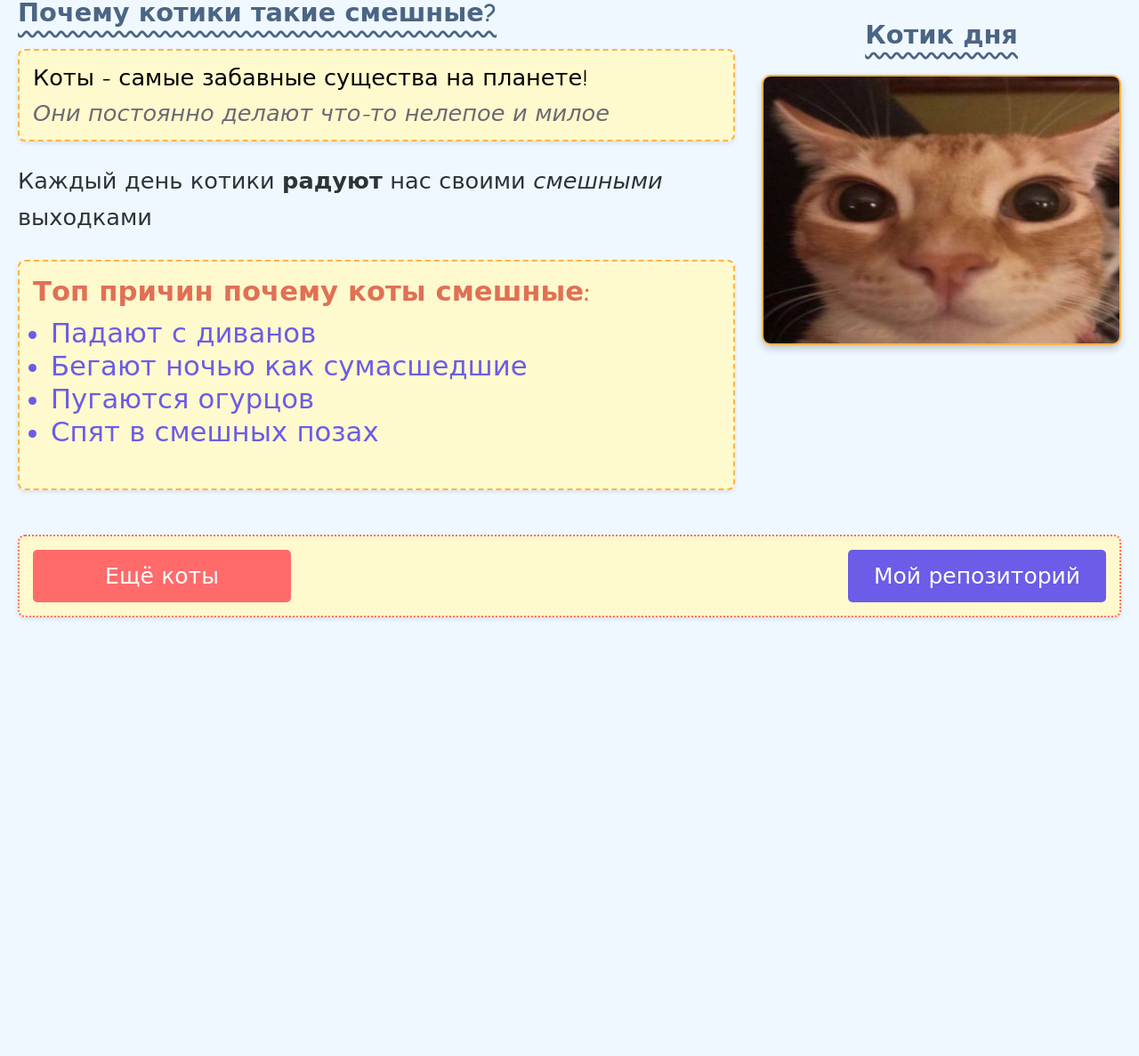
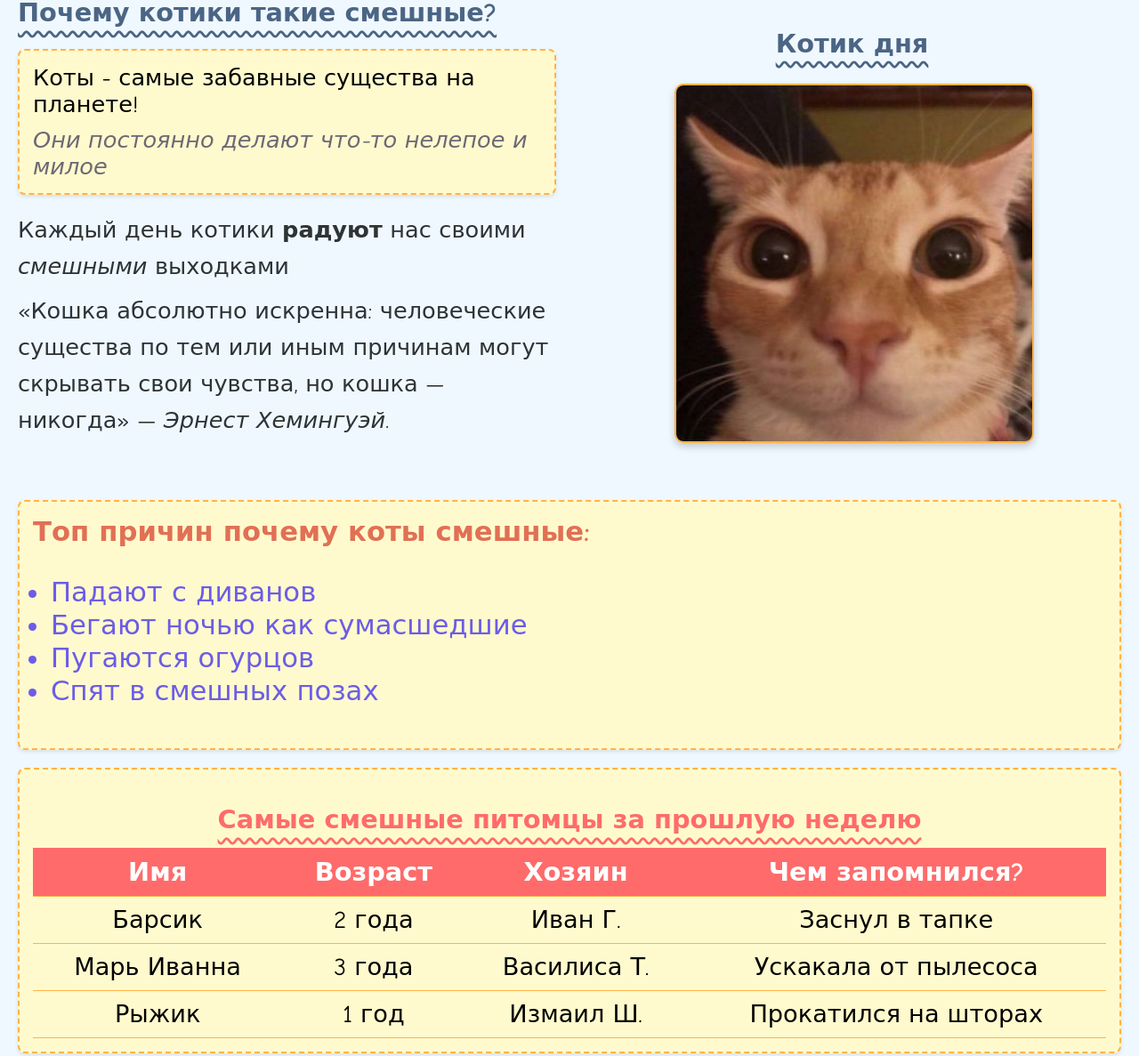
Before and after one commit to DimaDima51/web-programming, a plain HTML site: page index.html in a window 1280 px wide. Shown: the part 141-1328 px from the top of the page at 89% size. Before the commit the page ends 885 px from the top, so only its background shows below. Drawn offline with Linux system fonts and the light colour scheme.

Commit message:
Лабораторная 3-4

```diff
--- a/index.html
+++ b/index.html
@@ -1,9 +1,10 @@
 <!DOCTYPE html>
 <html>
     <head>
-        <meta charset="UTF-8"/>
+        <meta charset="UTF-8" />
+        <meta name="viewport" content="width=device-width, initial-scale=1.0" />
         <title>Смешные котики</title>
-        <link rel="stylesheet" href="styles.css">
+        <link rel="stylesheet" href="styles.css" />
     </head>
     <body>
         <h1 id="main-title">Смешные котики</h1>
@@ -17,25 +18,58 @@
                     <div class="sub-text">Они постоянно делают что-то нелепое и милое</div>
                 </div>
 
-                <p class="main-text">
-                    Каждый день котики <b>радуют</b> нас своими <em>смешными</em> выходками
-                </p>
+                <p class="main-text">Каждый день котики <b>радуют</b> нас своими <em>смешными</em> выходками</p>
 
-                <div class="highlight-box">
-                    <span class="important-list-title">Топ причин почему коты смешные:</span>
-                    <ul class="skills-list">
-                        <li>Падают с диванов</li>
-                        <li>Бегают ночью как сумасшедшие</li>
-                        <li>Пугаются огурцов</li>
-                        <li>Спят в смешных позах</li>
-                    </ul>
-                </div>
+                <p class="main-text">«Кошка абсолютно искренна: человеческие существа по тем или иным причинам могут скрывать свои чувства, но кошка — никогда» — <em>Эрнест Хемингуэй</em>.</p>
             </div>
 
             <div class="image-container">
                 <h3 class="section-title">Котик дня</h3>
-                <img src="cat.png" alt="Смешной кот" width="400" height="300">
+                <img src="cat.png" alt="Смешной кот" width="300" height="300" />
             </div>
+        </div>
+        <div class="highlight-box">
+            <span class="important-list-title">Топ причин почему коты смешные:</span>
+            <ul class="skills-list">
+                <li>Падают с диванов</li>
+                <li>Бегают ночью как сумасшедшие</li>
+                <li>Пугаются огурцов</li>
+                <li>Спят в смешных позах</li>
+            </ul>
+        </div>
+
+        <div class="cats-table">
+            <h2 class="section-title">Самые смешные питомцы за прошлую неделю</h2>
+            <table>
+                <thead>
+                    <tr>
+                        <th>Имя</th>
+                        <th>Возраст</th>
+                        <th>Хозяин</th>
+                        <th>Чем запомнился?</th>
+                    </tr>
+                </thead>
+                <tbody>
+                    <tr>
+                        <td data-label="Имя">Барсик</td>
+                        <td data-label="Возраст">2 года</td>
+                        <td data-label="Хозяин">Иван Г.</td>
+                        <td data-label="Чем запомнился?">Заснул в тапке</td>
+                    </tr>
+                    <tr>
+                        <td data-label="Имя">Марь Иванна</td>
+                        <td data-label="Возраст">3 года</td>
+                        <td data-label="Хозяин">Василиса Т.</td>
+                        <td data-label="Чем запомнился?">Ускакала от пылесоса</td>
+                    </tr>
+                    <tr>
+                        <td data-label="Имя">Рыжик</td>
+                        <td data-label="Возраст">1 год</td>
+                        <td data-label="Хозяин">Измаил Ш.</td>
+                        <td data-label="Чем запомнился?">Прокатился на шторах</td>
+                    </tr>
+                </tbody>
+            </table>
         </div>
 
         <div class="flex-container">
--- a/styles.css
+++ b/styles.css
@@ -1,5 +1,5 @@
 body {
-    font-family: 'Comic Sans MS', cursive, sans-serif;
+    font-family: "Comic Sans MS", cursive, sans-serif;
     background-color: #f0f8ff;
     margin: 0;
     padding: 20px;
@@ -20,14 +20,24 @@ body {
     text-underline-offset: 10px;
 }
 
-.highlight-box {
-    font-size: 1.6em;
+.highlight-box, .flex-container, .cats-table {
     background-color: #fffacd;
     padding: 15px;
     border-radius: 8px;
     box-shadow: 0 2px 4px rgba(0, 0, 0, 0.1);
-    margin-bottom: 20px;
+    margin: 20px 0;
+}
+
+.highlight-box, .cats-table {
     border: 2px dashed #ffb347;
+}
+
+.flex-container {
+    display: flex;
+    justify-content: space-between;
+    align-items: center;
+    gap: 15px;
+    border: 2px dotted #ff6b6b;
 }
 
 .sub-text {
@@ -36,49 +46,40 @@ body {
     font-style: italic;
 }
 
+.highlight-box {
+    font-size: 1.6em;
+}
+
 .main-text {
     font-size: 1.6em;
     line-height: 1.6;
     color: #2d3436;
+    margin: 10px 0;
 }
 
 .important-list-title {
+    display: block;
     font-weight: bold;
     color: #e17055;
     font-size: 1.2em;
-    display: block;
     margin-bottom: 10px;
 }
 
 .skills-list {
     font-size: 1.2em;
     padding-left: 20px;
-    margin-top: 10px;
     color: #6c5ce7;
 }
 
-.flex-container {
-    background-color: #fffacd;
-    display: flex;
-    flex-direction: row;
-    justify-content: space-between;
-    align-items: center;
-    gap: 15px;
-    padding: 15px;
-    border-radius: 8px;
-    box-shadow: 0 2px 4px rgba(0, 0, 0, 0.1);
-    margin-top: 30px;
-    margin-bottom: 30px;
-    border: 2px dotted #ff6b6b;
-}
-
 .button {
+    display: inline-block;
+    width: 250px;
     padding: 15px 20px;
     border-radius: 5px;
-    font-size: 25px;
+    font-size: 1.6em;
+    text-align: center;
+    color: #fff;
     text-decoration: none;
-    width: 250px;
-    text-align: center;
     transition: transform 0.3s;
 }
 
@@ -87,28 +88,45 @@ body {
 }
 
 .primary-button {
-    color: white;
     background-color: #ff6b6b;
 }
 
 .secondary-button {
-    color: white;
     background-color: #6c5ce7;
 }
 
 .image-container {
-    margin-top: 30px;
     text-align: center;
+    margin: 30px auto;
+    width: 400px;
+    max-width: 100%;
+}
+
+@keyframes wiggle {
+    0%   { transform: rotate(0deg); }
+    25%  { transform: rotate(-5deg); }
+    50%  { transform: rotate(0deg); }
+    75%  { transform: rotate(5deg); }
+    100% { transform: rotate(0deg); }
 }
 
 .image-container img {
+    width: 100%;
+    height: auto;
     border: 2px solid #ffb347;
     border-radius: 10px;
     box-shadow: 0 4px 8px rgba(0, 0, 0, 0.2);
+    transition: transform 0.3s ease-in-out;
+}
+
+.image-container:hover img {
+    animation: wiggle 0.6s infinite ease-in-out;
+    transform-origin: center;
 }
 
 .content-wrapper {
-    display: flex;
+    display: grid;
+    grid-template-columns: 1fr 1fr;
     gap: 30px;
     align-items: flex-start;
     margin-bottom: 30px;
@@ -116,9 +134,83 @@ body {
 
 .text-content {
     flex: 1;
+    min-width: 300px;
 }
 
-.image-container {
-    flex-shrink: 0;
-    margin-top: 20px;
+.cats-table {
+    box-sizing: border-box;
 }
+
+.cats-table h2 {
+    text-align: center;
+    margin-bottom: 15px;
+    color: #ff6b6b;
+}
+
+.cats-table table {
+    width: 100%;
+    border-collapse: collapse;
+}
+
+.cats-table th, .cats-table td {
+    padding: 10px;
+    text-align: center;
+    font-size: 1.7em;
+    border-bottom: 1px solid #ffb347;
+}
+
+.cats-table th {
+    background-color: #ff6b6b;
+    color: #fff;
+    font-size: 1.8em;
+}
+
+@media only screen and (max-width: 756px) {
+    .content-wrapper {
+        grid-template-columns: 1fr;
+    }
+
+    .cats-table {
+        width: 100%;
+        display: flex;
+        justify-content: center;
+        flex-direction: column;
+        align-items: center;
+    }
+
+    .cats-table table {
+        display: block;
+    }
+
+    .cats-table thead {
+        display: none;
+    }
+
+    .cats-table tbody {
+        display: flex;
+        flex-direction: column;
+        gap: 5px;
+    }
+
+    .cats-table tr {
+        border: 2px dashed #ffb247;
+    }
+
+    .cats-table td {
+        display: flex;
+        justify-content: space-between;
+        align-items: center;
+        padding: 8px 10px;
+        text-align: left;
+        border-bottom: 1px solid #ffb3474d;
+    }
+
+    .cats-table td::before {
+        content: attr(data-label);
+        font-weight: bold;
+        color: #ff6b6b;
+        margin-right: 15px;
+        text-align: left;
+        flex-shrink: 0;
+    }
+}
```
